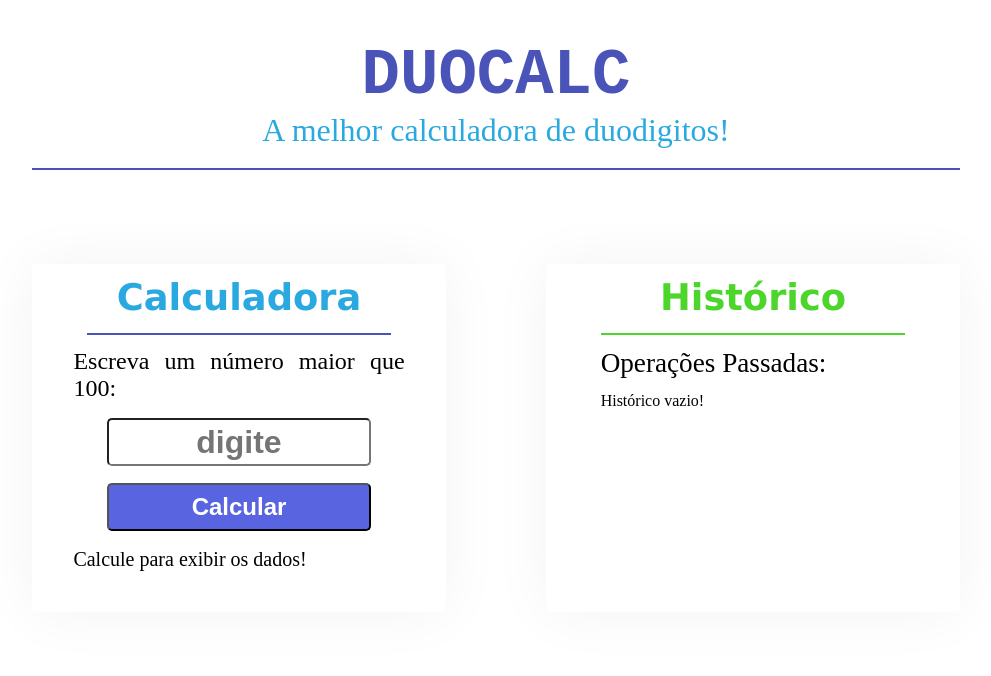
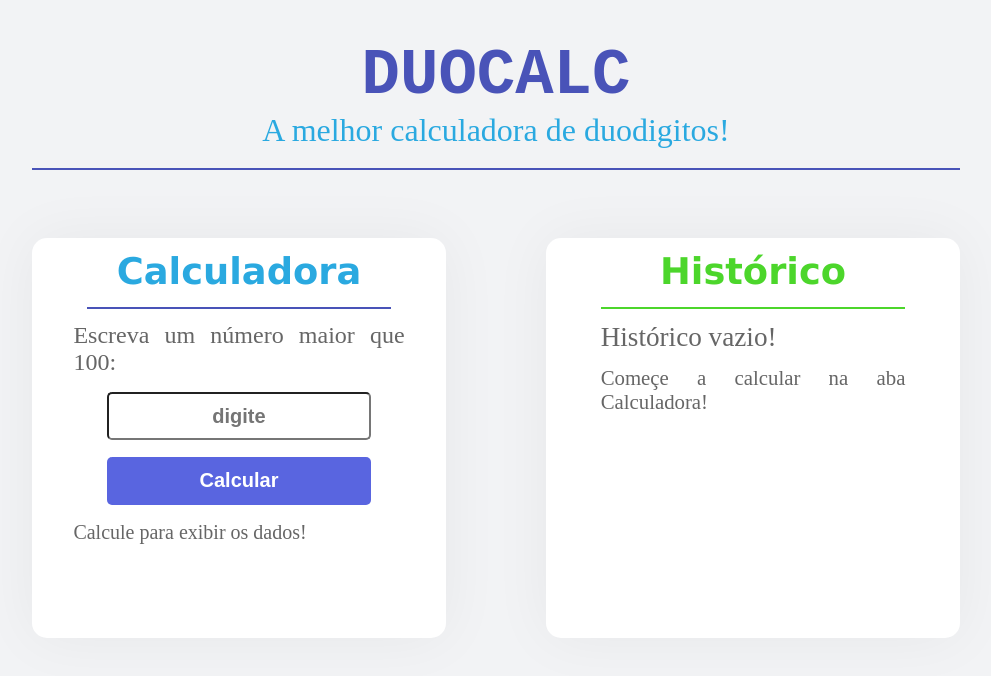
Before and after one commit to miguelgrieder/DuoCalc, a Next.js app in the folder duocalc/: page / in a window 1280 px wide. Shown: the top 676 px of the page, without its empty margins (144-1135 px from the left). Built offline with nearby package versions, Linux system fonts and the light colour scheme.

Commit message:
Várias melhorias e bugs corrigidos

```diff
--- a/duocalc/components/Calculadora.tsx
+++ b/duocalc/components/Calculadora.tsx
@@ -19,7 +19,7 @@ export function Calculadora() {
     <div className= {styles.calculadoraContainer}>
         <h1> Calculadora</h1>
             <h2>Escreva um número maior que 100:</h2>
-            <input type="text" placeholder="digite"/>
+            <input type="number" placeholder="digite"/>
             <button type="button" className={`${styles.calcularButton} `}  onClick={getInput}>
                 Calcular
             </button>
@@ -27,7 +27,7 @@ export function Calculadora() {
             { jaCalculou ? (
                 <div>
             <div> O menor duodigito múltiplo de {valor} é {duodigito}.</div>
-            <div>Tempo para cálculo: {timer} milésimos.</div></div>):
+            <div>Tempo para cálculo: {timer} ms.</div></div>):
             (<div>Calcule para exibir os dados!</div>)}
 
 
--- a/duocalc/components/Historico.tsx
+++ b/duocalc/components/Historico.tsx
@@ -4,16 +4,20 @@ import styles from '../styles/components/Historico.module.css';
 
 
 export function Historico() {
-    const {calcular, duodigito, valor, timer, jaCalculou, listaHistoricos} = useContext(CalculadoraContext)
+    const {calcular,operacoes, duodigito, valor, timer, jaCalculou, listaHistoricos} = useContext(CalculadoraContext)
 
 
     return(
     <div className= {styles.historicoContainer}>
-        <h1 > Histórico</h1>
+        <h1>Histórico</h1>
+
+        {jaCalculou ? (
+        <><h3>Número total de operações: {operacoes}</h3>
         <h2>Operações Passadas:</h2>
-        {jaCalculou ? (<div>
-        <div>{listaHistoricos}</div>
-        </div>):(<div>Histórico vazio!</div>)}
+        <div>{listaHistoricos}
+        </div></>):(
+        <><h2>Histórico vazio!</h2>
+        <h3>Começe a calcular na aba Calculadora!</h3></> )}
 
     </div>
     );
--- a/duocalc/context/CalculadoraContext.tsx
+++ b/duocalc/context/CalculadoraContext.tsx
@@ -10,6 +10,7 @@ interface CalculadoraContextData{
     calcular: (num) => void;
     duodigito: number;
     timer: number;
+    operacoes: number;
     valor: number;
     jaCalculou: boolean;
     listaHistoricos: any;
@@ -20,6 +21,7 @@ export const CalculadoraContext = createContext({} as CalculadoraContextData);
 
 export function CalculadoraProvider({children}: CalculadoraProviderProps) {
     const [valor, setValor] = useState(0);
+    const [operacoes, setOperacoes] = useState(0);
     const [duodigito, setDuodigito] = useState(0);
     const [timer, setTimer] = useState(0);
     const [jaCalculou, setJaCalculou] = useState(false);
@@ -49,7 +51,7 @@ export function CalculadoraProvider({children}: CalculadoraProviderProps) {
         }
 
         var timer_fim = Date.now()
-        const timer =  (timer_fim -timer_inicio)+1;
+        const timer =  (timer_fim -timer_inicio);
         const duodigito = valor*i;
         setValor(valor);
         setDuodigito(duodigito);
@@ -61,15 +63,18 @@ export function CalculadoraProvider({children}: CalculadoraProviderProps) {
 
 
     function exibir_resposta(){
-        var size = listaHistoricos.unshift(<div>Menor duodigito de {valor}: {duodigito}. Cálculo: {timer} milésimos.</div>)
-        if(size>4){
-            listaHistoricos.pop()
-        };
-        setListaHistoricos(listaHistoricos)
+        setOperacoes(operacoes+1)
+        if(operacoes>0){
+            var size = listaHistoricos.unshift(<div>Menor duodigito de {valor}: {duodigito}. Cálculo: {timer} ms.</div>)
+            if(size>5){
+                listaHistoricos.pop()
+            };
+            setListaHistoricos(listaHistoricos)
+            }
         setJaCalculou(true);
     }
 
     return(
-        <CalculadoraContext.Provider value={{calcular, duodigito, valor, timer, jaCalculou, listaHistoricos}}>
+        <CalculadoraContext.Provider value={{calcular, operacoes, duodigito, valor, timer, jaCalculou, listaHistoricos}}>
             {children}
         </CalculadoraContext.Provider>)}
--- a/duocalc/styles/components/Calculadora.module.css
+++ b/duocalc/styles/components/Calculadora.module.css
@@ -4,8 +4,10 @@
     text-align: justify;
     margin: 0%;
     box-shadow: 0 0 60px rgba(0, 0, 0, 0.05);
-    border-radius: 5px;
-    padding-top: 3%;}
+    border-radius: 15px;
+    padding-top: 3%;
+    background: var(--white);
+    height: 25rem;}
 
 
 
@@ -27,7 +29,7 @@
 
 
 .calculadoraContainer > input{
-    font-size: 2rem;
+    font-size: 1.25rem;
     font-weight: 600;
     text-align: center;
     width: 80%;
@@ -37,7 +39,7 @@
 }
 
 .calculadoraContainer > button{
-    font-size: 1.5rem;
+    font-size: 1.25rem;
     font-weight: 600;
     text-align: center;
     height: 3rem;
@@ -47,6 +49,7 @@
     background: var(--blue);
     color: var(--white);
     transition: 0.2s;
+    border: 0;
 }
 
 .calculadoraContainer > div{
--- a/duocalc/styles/components/Historico.module.css
+++ b/duocalc/styles/components/Historico.module.css
@@ -5,8 +5,10 @@
     text-align: justify;
     margin: 0%;
     box-shadow: 0 0 60px rgba(0, 0, 0, 0.05);
-    border-radius: 5px;
-    padding-top: 3%;}
+    border-radius: 15px;
+    padding-top: 3%;
+    background: var(--white);
+    height: 25rem;}
 
 
 
@@ -30,3 +32,8 @@
     margin: 4%;
     font-size: 1rem;
 }
+
+.historicoContainer > h3 {
+    font-size: 1.3rem;
+    font-weight: 400;
+    margin: 4%;}
--- a/duocalc/styles/components/Titulo.module.css
+++ b/duocalc/styles/components/Titulo.module.css
@@ -1,5 +1,4 @@
 .tituloContainer{
-    background: white;
     position: center;
 
     align-items: center;
--- a/duocalc/styles/globals.css
+++ b/duocalc/styles/globals.css
@@ -15,4 +15,24 @@
     margin: 0;
     padding: 0;
     box-sizing: border-box;
+
+
+
 }
+
+body{
+    background: var(--background);
+    color: var(--text); }
+
+
+/* HIDE INPUT NUMBERS ARROWS - Chrome, Safari, Edge, Opera */
+input::-webkit-outer-spin-button,
+input::-webkit-inner-spin-button {
+  -webkit-appearance: none;
+  margin: 0;
+}
+
+/* Firefox */
+input[type=number] {
+  -moz-appearance: textfield;
+}
```
Also changed, not shown: duocalc/styles/Home.module.css (line endings or trailing spaces), 1 other file (tests, documents, lock files or other folders).
